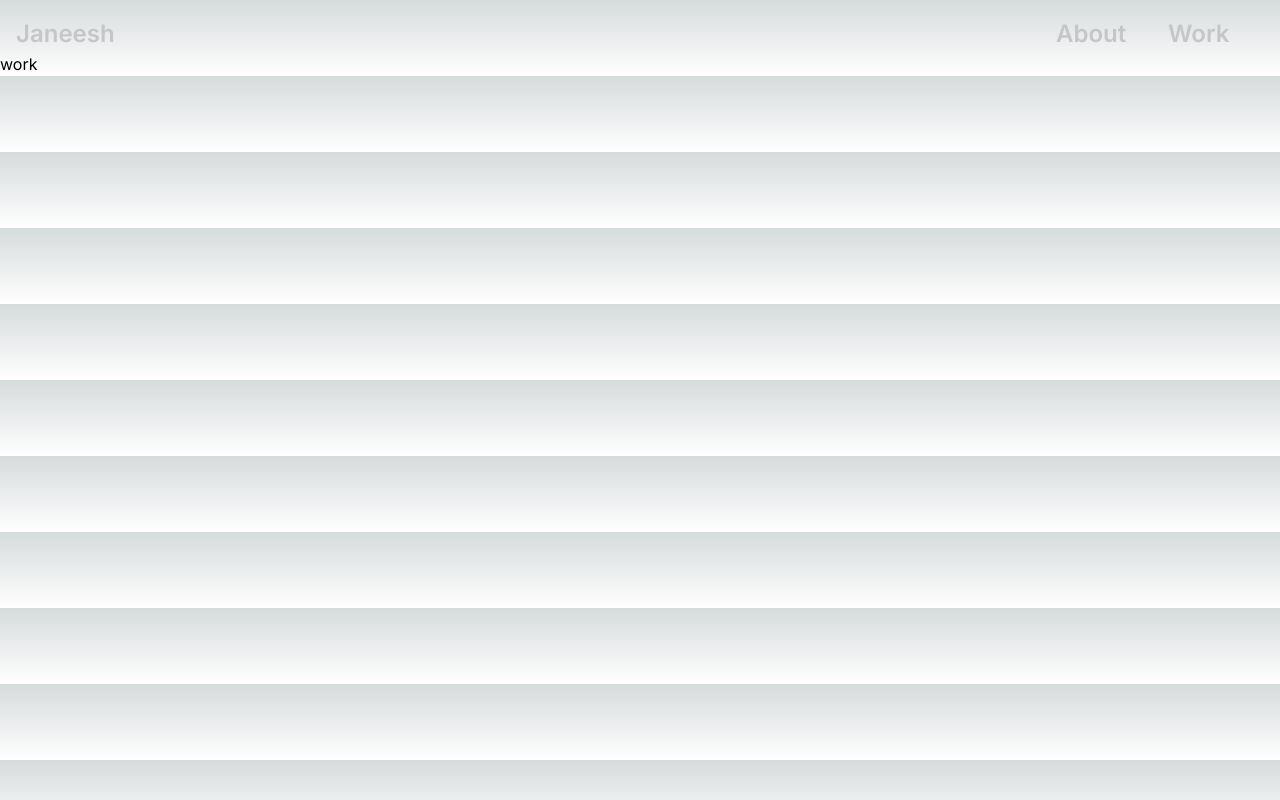
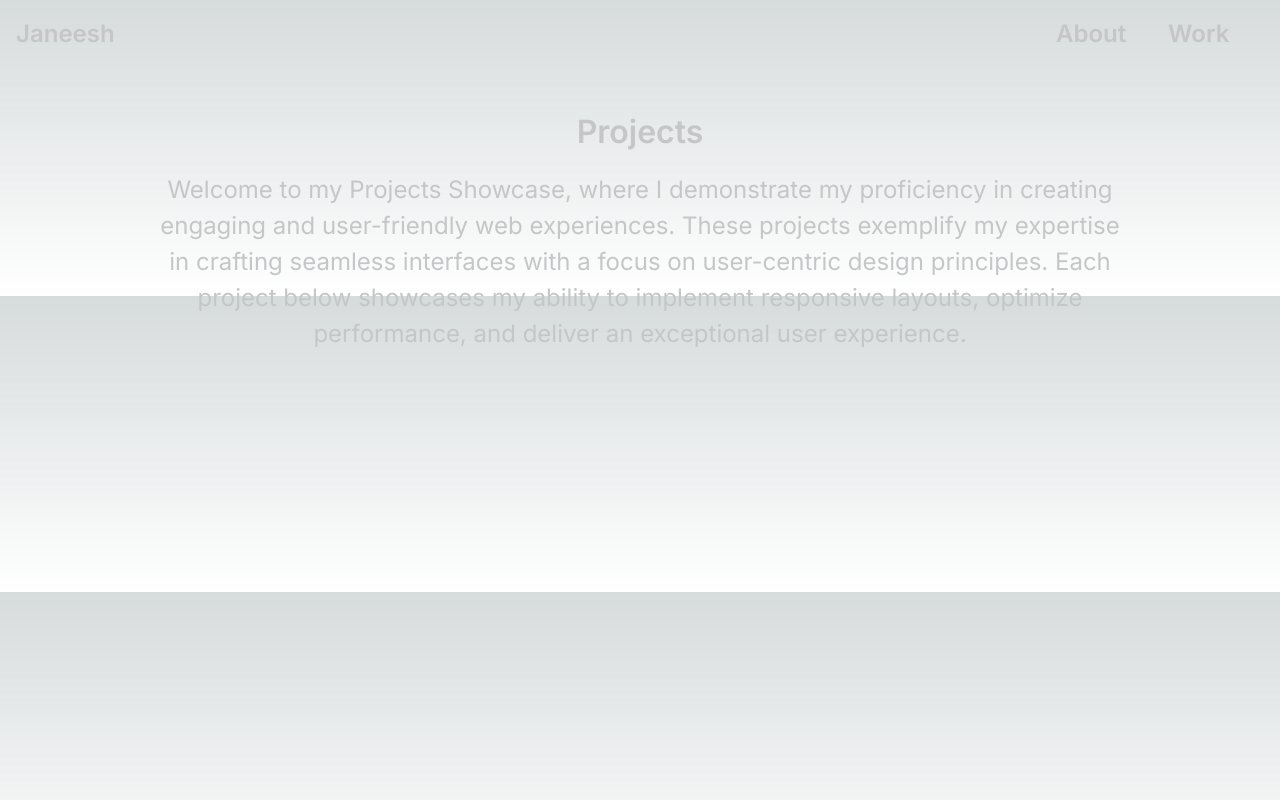
Before and after one commit to janeesh27/portfolio-2, a Next.js app in the folder portfolio-2/: page / in a window 1280 px wide. Built offline with nearby package versions, Linux system fonts and the light colour scheme.

Commit message:
work page and sanity studio added

```diff
--- /dev/null
+++ b/portfolio-2/sanity/env.js
@@ -0,0 +1,6 @@
+export const apiVersion =
+  process.env.NEXT_PUBLIC_SANITY_API_VERSION || '2023-09-27'
+
+export const dataset = process.env.NEXT_PUBLIC_SANITY_DATASET;
+export const projectId = process.env.NEXT_PUBLIC_SANITY_PROJECT_ID;
+export const useCdn = false
--- /dev/null
+++ b/portfolio-2/sanity/schema.js
@@ -0,0 +1,3 @@
+export const schema = {
+  types: [],
+}
--- /dev/null
+++ b/portfolio-2/src/app/studio/[[...index]]/page.jsx
@@ -0,0 +1,17 @@
+'use client'
+
+/**
+ * This route is responsible for the built-in authoring environment using Sanity Studio.
+ * All routes under your studio path is handled by this file using Next.js' catch-all routes:
+ * https://nextjs.org/docs/routing/dynamic-routes#catch-all-routes
+ *
+ * You can learn more about the next-sanity package here:
+ * https://github.com/sanity-io/next-sanity
+ */
+
+import { NextStudio } from 'next-sanity/studio'
+import config from '../../../../sanity.config'
+
+export default function StudioPage() {
+  return <NextStudio config={config} />
+}
--- a/portfolio-2/src/components/Work.jsx
+++ b/portfolio-2/src/components/Work.jsx
@@ -3,7 +3,17 @@ import React from "react";
 const Work = () => {
   return (
     <>
-      <div>work</div>
+      <div className="transform translate-y-[7vh] mx-[1rem] sm:mx-[10rem] text-center">
+        <div className="text-[#C5C6C7] font-semibold text-[2rem]">Projects</div>
+        <div className="text-[#C5C6C7] text-[1rem] sm:text-[1.5rem] pt-4">
+          Welcome to my Projects Showcase, where I demonstrate my proficiency in
+          creating engaging and user-friendly web experiences. These projects
+          exemplify my expertise in crafting seamless interfaces with a focus on
+          user-centric design principles. Each project below showcases my
+          ability to implement responsive layouts, optimize performance, and
+          deliver an exceptional user experience.
+        </div>
+      </div>
     </>
   );
 };
```
Also changed, not shown: portfolio-2/package.json (+6 -1 lines), portfolio-2/sanity.cli.js (added, +10 -0 lines), portfolio-2/sanity.config.js (added, +25 -0 lines), portfolio-2/sanity/lib/client.js (added, +10 -0 lines), portfolio-2/sanity/lib/image.js (added, +12 -0 lines), 2 other files (tests, documents, lock files or other folders).
